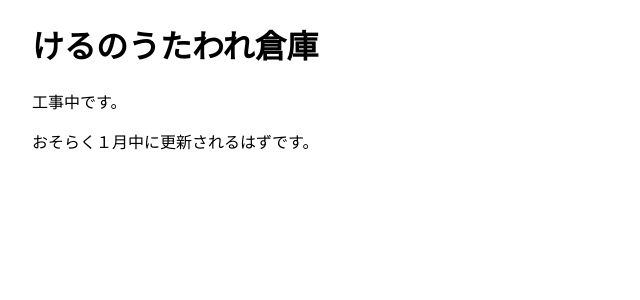
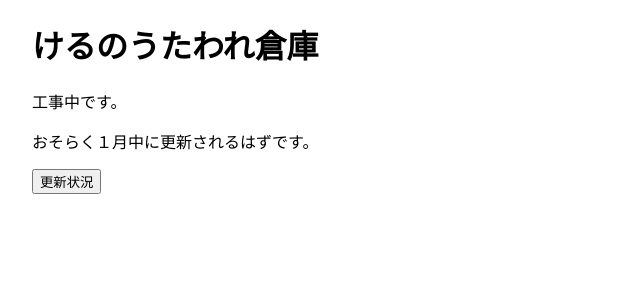
Before and after one commit to keru-u/my-site, a Next.js app: page / in a window 1280 px wide. Shown: the top 300 px of the page, without its empty margins (0-640 px from the left). Built offline with nearby package versions, Linux system fonts and the light colour scheme.

Commit message:
全然わからない雰囲気でcommitとpushしている。更新状況のリンクを追加しました。

```diff
--- a/pages/index.tsx
+++ b/pages/index.tsx
@@ -21,6 +21,7 @@ const Home: NextPage = () => {
       <h1>けるのうたわれ倉庫</h1>
       <p>工事中です。</p>
       <p>おそらく１月中に更新されるはずです。</p>
+      <button><a href="https://github.com/keru-u/my-site/projects/1">更新状況</a></button>
       <p></p>
     </div>
   )
```
